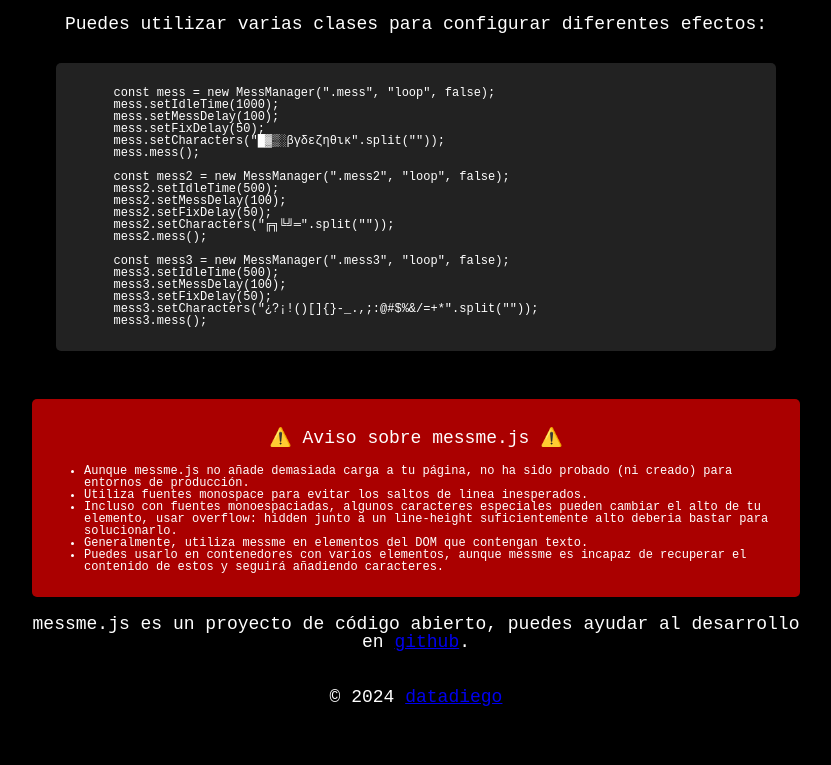
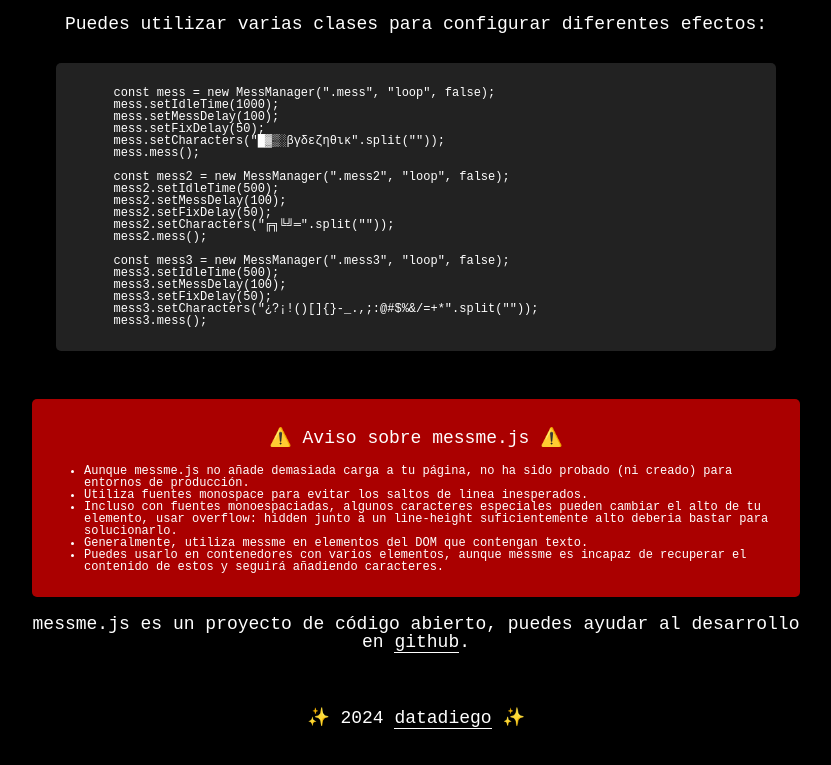
Before and after one commit to datadiego/messme, a website: page ejemplos/mess.html in a window 1280 px wide. Shown: the part 585-1350 px from the top of the page, without its empty margins (224-1055 px from the left). Before the commit the page ends 1310 px from the top, so only its background shows below. Drawn offline with Linux system fonts and the light colour scheme.

Commit message:
feat: estilado de enlaces

```diff
--- a/ejemplos/mess.html
+++ b/ejemplos/mess.html
@@ -42,10 +42,22 @@
       margin: 0;
       padding: 0;
       text-align: center;
-      background: #eee;
+      background: var(--fg);
       color: black;
     }
-
+    a{
+      text-decoration: none;
+      color: var(--fg);
+      background: var(--bg);
+      border-bottom: 1px solid #fff;
+      transition: 0.4s;
+    }
+    a:hover{
+      transition: 0.4s;
+      border-bottom: 5px solid #f00;
+      color: var(--bg);
+      background: var(--fg);
+    }
     main{
       width: 60vw;
       overflow: hidden;
@@ -59,6 +71,11 @@
       border-radius: 5px;
       margin-top: 2em;
     }
+    footer{
+      margin: 2em 0;
+      font-size: 0.8rem;
+    }
+
   </style>
 </head>
 <body>
@@ -173,7 +190,7 @@
 
 </script>
 <footer>
-  <p>© 2024 <a href="https://github.com/datadiego">datadiego</a></p>
+  <p>✨ 2024 <a href="https://github.com/datadiego">datadiego</a> ✨</p>
 </footer>
 </body>
 </html>
```
